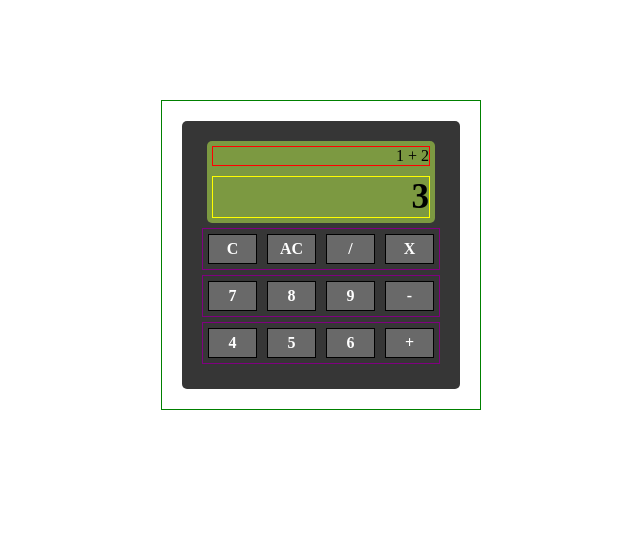
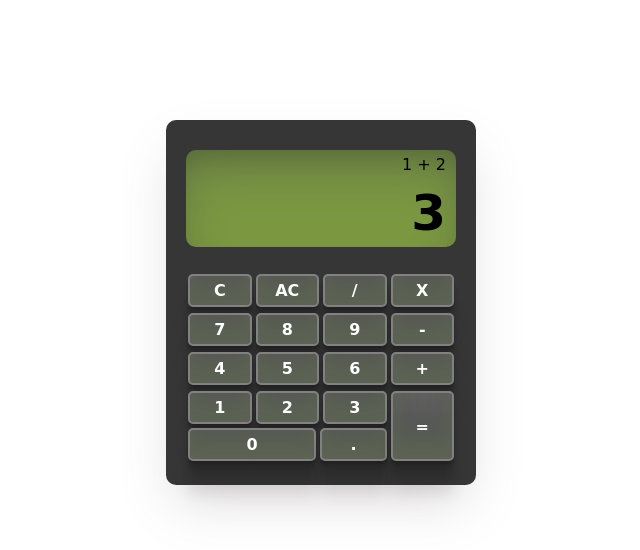
Before and after one commit to rwemakevin/calculator, a plain HTML site: page index.html in a window 1280 px wide. Shown: the whole page, without its empty margins (319-959 px from the left). Drawn offline with Linux system fonts and the light colour scheme; a web font is replaced by a local one.

Commit message:
finish part2 of the layout

```diff
--- a/index.html
+++ b/index.html
@@ -4,6 +4,9 @@
     <meta charset="UTF-8" />
     <meta name="viewport" content="width=device-width, initial-scale=1.0" />
     <title>Calculator App</title>
+    <link rel="preconnect" href="https://fonts.googleapis.com">
+<link rel="preconnect" href="https://fonts.gstatic.com" crossorigin>
+<link href="https://fonts.googleapis.com/css2?family=Tektur:wght@400;700&display=swap" rel="stylesheet">
     <link rel="stylesheet" href="./style.css" />
     <script src="./script.js" defer></script>
   </head>
@@ -44,6 +47,24 @@
           <div class="button"><p>6</p></div>
           <div class="button"><p>+</p></div>
         </div>
+        <div class="flex-container-1">
+          <div class="left-items">
+            <div class="row">
+              <div class="button"><p>1</p></div>
+              <div class="button"><p>2</p></div>
+              <div class="button"><p>3</p></div>
+            </div>
+            <div class="row mt-4">
+              <div class="button one"><p>0</p></div>
+              <div class="button two"><p>.</p></div>
+            </div>
+
+          </div>
+
+          <div class="right-items">
+            <div class="button flex"><p>=</p></div>
+          </div>
+        </div>
       </div>
     </div>
   </body>
--- a/style.css
+++ b/style.css
@@ -4,102 +4,107 @@
   box-sizing: border-box;
   margin: 0;
   padding: 0;
+  font-family: 'Tektur', cursive;
 }
 
 .container {
-  width: 25%;
+  width: 350px;
   margin: 100px auto 0 auto;
   padding: 20px;
-  border: 1px solid green;
+
 }
 
 .calculator {
-  border-radius: 5px;
+  border-radius: 10px;
   background-color: rgb(54, 54, 54);
   padding: 20px;
+  box-shadow: rgba(107, 95, 95, 0.25) 0px 25px 50px -12px;
 }
 
 .display {
   background-color: rgb(124, 153, 65);
-  border-radius: 5px;
-  padding: 5px 5px;
-  margin: 0 5px;
+  border-radius: 10px;
+  padding: 5px 10px;
+  margin: 10px 0 25px 0;
+  box-shadow: rgba(50, 50, 93, 0.25) 0px 30px 60px -12px inset, rgba(0, 0, 0, 0.3) 0px 18px 36px -18px inset;
 }
 
 .upper-display {
-  border: 1px solid red;
+
   text-align: right;
 }
 
 .lower-display {
-  border: 1px solid yellow;
+
   text-align: right;
   margin-top: 10px;
-  font-weight: bold;
-  font-size: 35px;
+  font-weight: 700;
+  font-size: 50px;
 }
 
 .flex-container-1 {
-  border: 1px solid purple;
-  padding: 5px 0;
-  margin: 5px 0;
+
+  padding: 2px 0;
+  margin: 2px 0;
   display: flex;
   justify-content: space-between;
+
 }
 
 .button {
   flex: 1;
   text-align: center;
-  border: 1px solid black;
-  margin: 0 5px;
+  border: 2px solid rgb(129, 129, 129);
+  margin: 0 2px;
   padding: 5px 0;
   background-color: rgb(105, 105, 105);
   color: white;
   font-weight: bold;
+  border-radius: 5px;
+  box-shadow: rgba(153, 196, 99, 0.17) 0px -23px 25px 0px inset, rgba(0, 0, 0, 0.15) 0px -36px 30px 0px inset, rgba(0, 0, 0, 0.1) 0px -79px 40px 0px inset, rgba(0, 0, 0, 0.06) 0px 2px 1px, rgba(0, 0, 0, 0.09) 0px 4px 2px, rgba(0, 0, 0, 0.09) 0px 8px 4px, rgba(0, 0, 0, 0.09) 0px 16px 8px, rgba(0, 0, 0, 0.09) 0px 32px 16px;
+}
+
+.button:hover {
+  border: 2px solid white;
+  transition: all 0.3s ease-in;
+  background-color: rgb(41, 41, 41);
+  transform: scale(0.97);
 }
 
 .left-items {
   flex: 3;
-  border: 1px solid yellow;
+
+
 }
 
 .right-items {
   flex: 1;
-  border: 1px solid green;
-  padding: 5px 0;
+  display: flex;
+  justify-items: center;
+
+
+
 }
 
-.left-items-button-1 {
+.row {
   display: flex;
-  padding: 5px 0;
-  margin: 5px 0;
+
 }
 
-.left-items-button-2 {
-  display: flex;
-  border: 1px solid yellow;
-  margin: 5px 0;
-}
-
-.zero-button {
+.button.one {
   flex: 2;
 }
 
-.decimal-button {
+.button.two {
   flex: 1;
 }
 
-.zero-button,
-.decimal-button {
-  text-align: center;
-  border: 1px solid black;
-  margin: 0 5px;
-  padding: 5px 0;
-  background-color: rgb(105, 105, 105);
-  color: white;
-  font-weight: bold;
+.mt-4{
+  margin-top: 4px;
 }
 
-.right-items > .button {
-  height: 100%;
+.flex {
+  display:flex;
+  justify-content: center;
+  align-items: center;
 }
```
